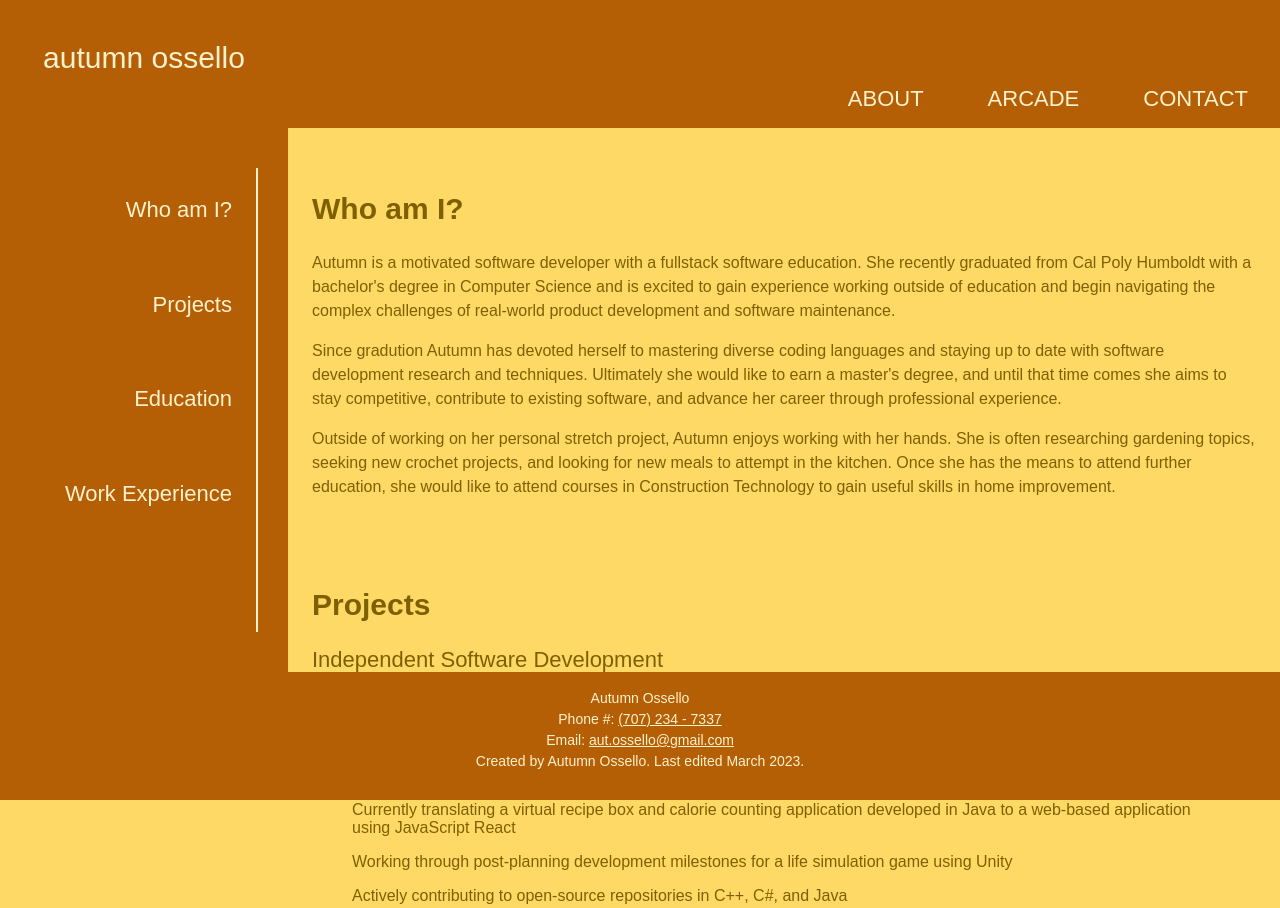
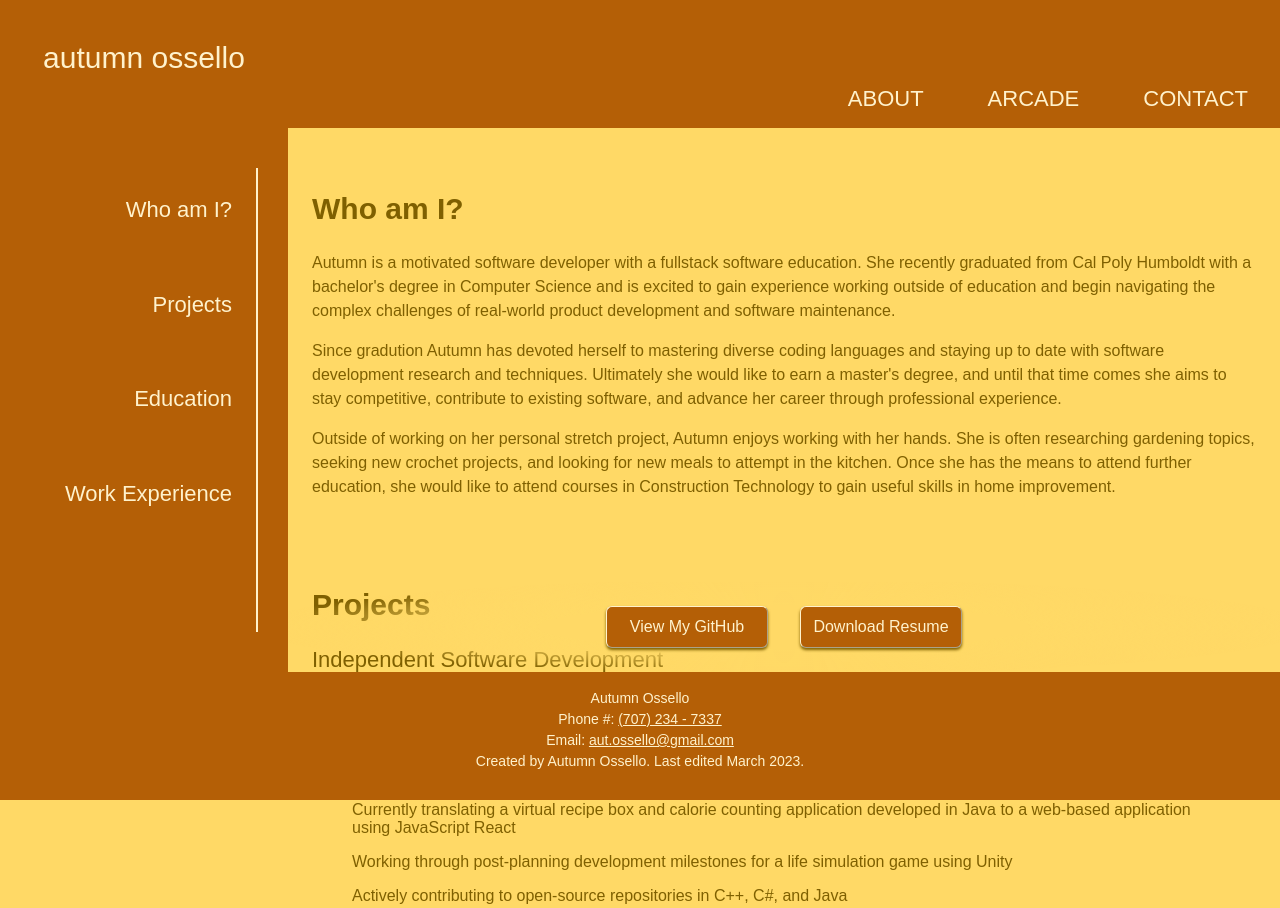
Before and after one commit to AutumnO/PortfolioWebsite, a plain HTML site: page index.html in a window 1280 px wide. Shown: the top 908 px of the page. Drawn offline with Linux system fonts and the light colour scheme.

Commit message:
Added new work history, added links to GitHub page and to download resume as a PDF

```diff
--- a/index.html
+++ b/index.html
@@ -140,6 +140,17 @@
 
             <section id="section4">
                 <h2>Work Experience</h2>
+                <h3>Humboldt IPA</h3>
+                <div class="resume-item-head-details">
+                    <p>Customer Service Representative</p>
+                    <p>April 2023 &ndash; Current</p>
+                </div>
+                <div class="resume-item-description">
+                    <p>Providing first line customer service, clerical support,
+                        appointment scheduling, and authorization processing</p>
+                    <p>Working within HIPPA guidelines to ensure patient
+                        confidentiality and protect trust in providers</p>
+                </div>
                 <h3>Cal Poly Humboldt RAMP, A Peer-Mentoring Program</h3>
                 <div class="resume-item-head-details">
                     <p>Academic Mentor</p>
@@ -166,6 +177,17 @@
             </section>
 
 
+            <div class="content-sticky-links">
+                <a  href="https://github.com/AutumnO"
+                    rel="external"
+                    target="_blank">View My GitHub</a>
+                <a  href="files/MyResumeMarch2023.pdf"
+                    download="AutumnOsselloMarch2023Resume"
+                    target="_blank"
+                    type="application/pdf">Download Resume</a>
+            </div>
+
+
         </main>
         <footer>
             <p>
--- a/styles/main.css
+++ b/styles/main.css
@@ -150,6 +150,32 @@ h3 {
     margin: 0 2.5rem; /* indents descriptions */
 }
 
+.content-sticky-links {
+    position: fixed;
+    right: 0;
+    bottom: calc(var(--height-footer));
+    width: calc(100% - var(--width-sidebar) - 2rem);
+    display: flex;
+    flex-wrap: wrap;
+    justify-content: center;
+    gap: 2rem;
+    padding: 1.5rem 1rem; /* change width if this changes */
+    background-image: radial-gradient(var(--color-secondary) 35%, #00000000 75%);
+    /*background-image: radial-gradient(blue 45%, red 75%);*/
+}
+
+.content-sticky-links > a {
+    width: 10rem;
+    line-height: 2.5rem;
+    background-color: var(--color-primary);
+    border: outset 1px var(--color-text-light);
+    border-radius: 6px;
+    box-shadow: 0 2px 3px var(--color-text-dark);
+    text-align: center;
+    text-decoration: none;
+    color: var(--color-text-light);
+}
+
 
 /* FOOTER */
 
```
Also changed, not shown: 1 other file.
